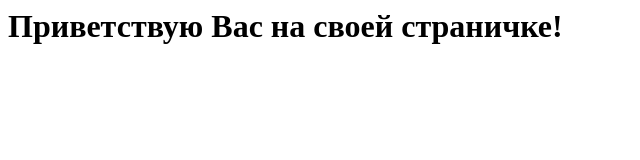
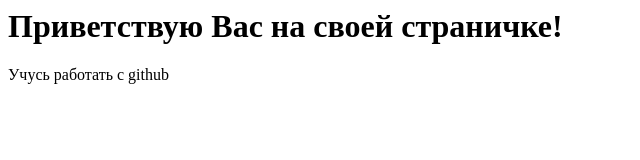
Before and after one commit to 05Danil/V, a plain HTML site: page index.html in a window 1280 px wide. Shown: the whole page, without its empty margins (0-640 px from the left). Drawn offline with Linux system fonts and the light colour scheme.

Commit message:
Обновлён index.html

```diff
--- a/index.html
+++ b/index.html
@@ -4,5 +4,6 @@
   </head>
   <body>
     <h1> Приветствую Вас на своей страничке! </h1>
+    <p> Учусь работать с github </p>
   </body>
 </html>
```
